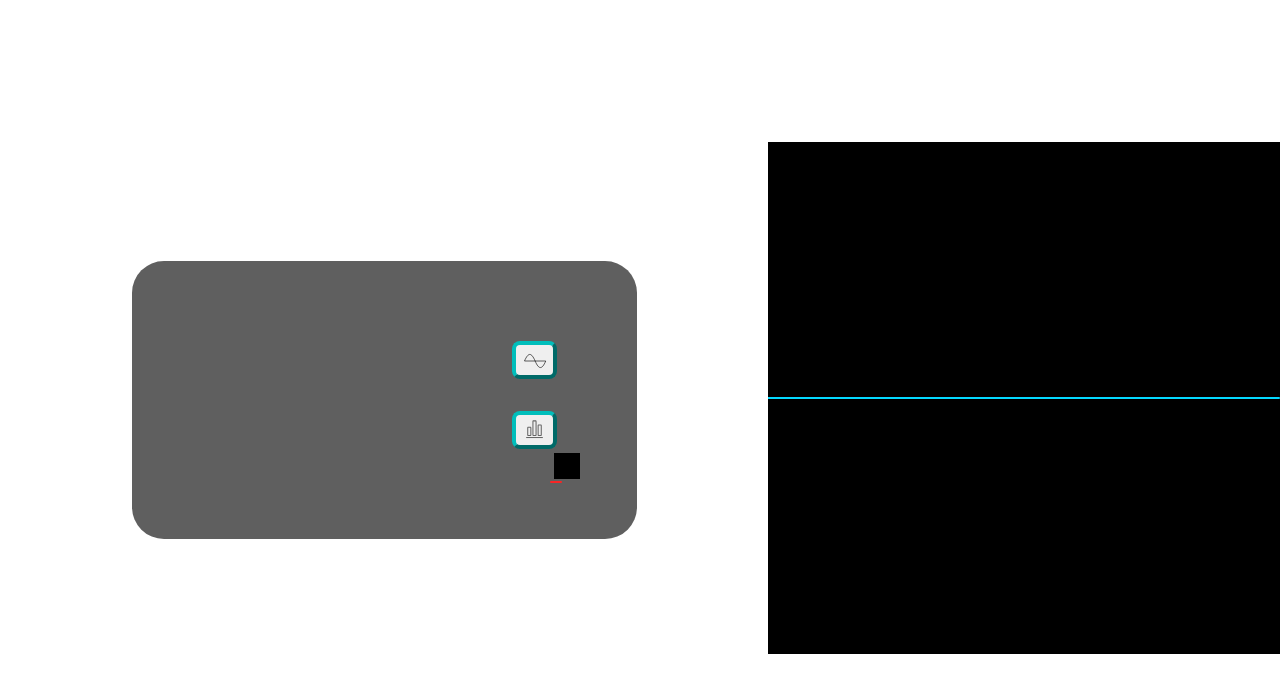
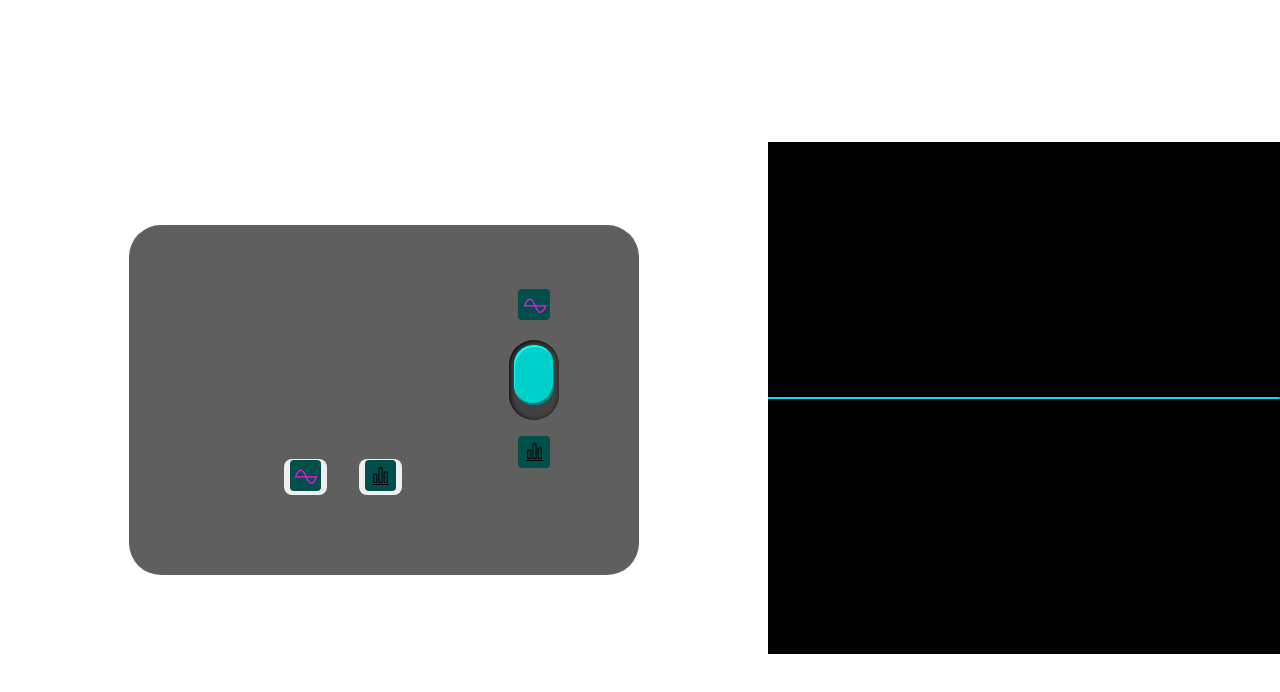
Before and after one commit to msabin/waveformr, a React (Vite) app: page / in a window 1280 px wide. Shown: the top 692 px of the page. Built offline with nearby package versions, Linux system fonts and the light colour scheme.

Commit message:
Toggle button working decentlygit status Looks alright and generally works, although isn't synced up with the other things that also toggle.  But that will likely come from a good refactoring of the overall code.

```diff
--- a/script.js
+++ b/script.js
@@ -140,6 +140,7 @@ function setup() {
   osc.connect(context.destination);
 
   osc.frequency.setValueAtTime(waveform.Hz, context.currentTime);
+  osc.setPeriodicWave(context.createPeriodicWave([0,0], [0,0]))
 
   osc.start();
 }
--- a/src/App.css
+++ b/src/App.css
@@ -16,27 +16,42 @@ button {
   margin: 1rem;
   border-radius: 0.5rem;
   border-width: 0.25rem;
-  border-style: outset;
+  border-style: none;
   border-color: hsl(179.08deg 100% 37.25%);
 }
 
+
+img {
+  background-color: #004f4b;
+  border-radius: .25rem;
+  padding: .2rem;
+}
+
+
 .toggle {
-  border-width: 0;
-  position: absolute;
-  cursor: pointer;
-  background-color: #f82525;
-  -webkit-transition: .4s;
-  transition: .4s;
+  border-radius: 2rem;
+  padding: 40px 25px;
+  background-color: #414141;
+  /* background-color: #b3b3b3; */
+  position: relative;
+  box-shadow: inset 1px 1px 5px 0 black;
 }
 
 .toggle::before {
+  background-color: hsl(179.08deg 100% 40.55%);
+  padding: 30px 20px;
+  content: "";
+  border-radius: 1.5rem;
   position: absolute;
-  content: "";
-  height: 26px;
-  width: 26px;
-  left: 4px;
-  bottom: 4px;
-  background-color: black;
+  left: 5px;
+  top: 5px;
   -webkit-transition: .4s;
   transition: .4s;
+  box-shadow: inset -1px -2px 0px 0px hsl(179.08deg 100% 25%), inset 1px 2px 0px 0px hsl(179.08deg 100% 50%);
 }
+
+.toggle[aria-pressed="false"]::before {
+  -webkit-transform: translateY(9px);
+  -ms-transform: translateY(9px);
+  transform: translateY(9px);
+}
--- a/src/App.jsx
+++ b/src/App.jsx
@@ -2,46 +2,62 @@ import { useState } from "react";
 import "./App.css";
 import sineSVG from "./assets/sine.svg";
 import histSVG from "./assets/histogram.svg";
+import { Screen } from "./components/Screen";
 
-
-function Screen() {
-  return <canvas id="screen"></canvas>;
-}
-
-function RadioBtn( { timeDomain } ) {
-  const [displayTime, setDisplayTime] = useState(true);
+function RadioBtn({ timeDomain }) {
+  // const [displayTime, setDisplayTime] = useState(true);
 
   function handleClick() {
-    setDisplayTime(!displayTime);
+    // setDisplayTime(!displayTime);
     timeDraw = timeDomain;
   }
 
   return (
-    <div>
-      <button onClick={handleClick}>
-        <img src={timeDomain ? sineSVG : histSVG} />
-      </button>
-    </div>
+    <button onClick={handleClick}>
+      <img src={timeDomain ? sineSVG : histSVG} />
+    </button>
   );
 }
 
+function Toggle() {
+  const [isPressed, setIsPressed] = useState(timeDraw);
 
-function Toggle() {
+  function handleClick() {
+    timeDraw = !isPressed;
+    setIsPressed(timeDraw);
+  }
+
   return (
-    <button class="toggle" type="button" aria-pressed="true">
+    <>
+      <div>
+        <img src={sineSVG} />
+      </div>
 
-    </button>
-  )
+      <button
+        class="toggle"
+        type="button"
+        aria-pressed={isPressed}
+        onClick={handleClick}
+      ></button>
+
+      <div>
+        <img src={histSVG} />
+      </div>
+    </>
+  );
 }
-
 
 function Console() {
   return (
     <div id="console">
-      <Screen />
       <div>
-        <RadioBtn timeDomain={true}></RadioBtn>
-        <RadioBtn timeDomain={false}></RadioBtn>
+        <Screen />
+        <div>
+          <RadioBtn timeDomain={true}></RadioBtn>
+          <RadioBtn timeDomain={false}></RadioBtn>
+        </div>
+      </div>
+      <div>
         <Toggle></Toggle>
       </div>
     </div>
@@ -49,11 +65,7 @@ function Console() {
 }
 
 function App() {
-  return (
-    <>
-      <Console></Console>
-    </>
-  );
+  return <Console></Console>;
 }
 
 export default App;
--- /dev/null
+++ b/src/components/Screen.jsx
@@ -0,0 +1,12 @@
+// pass in waveform prop
+// import p5
+
+function setup () {
+  createCanvas(WIDTH, HEIGHT, document.getElementById("screen"));
+  background(0, 0, 0);
+}
+
+
+export function Screen( {waveForm} ) {
+  return <canvas id="screen"></canvas>;
+}
```
Also changed, not shown: src/assets/histogram.svg, src/assets/sine.svg.
